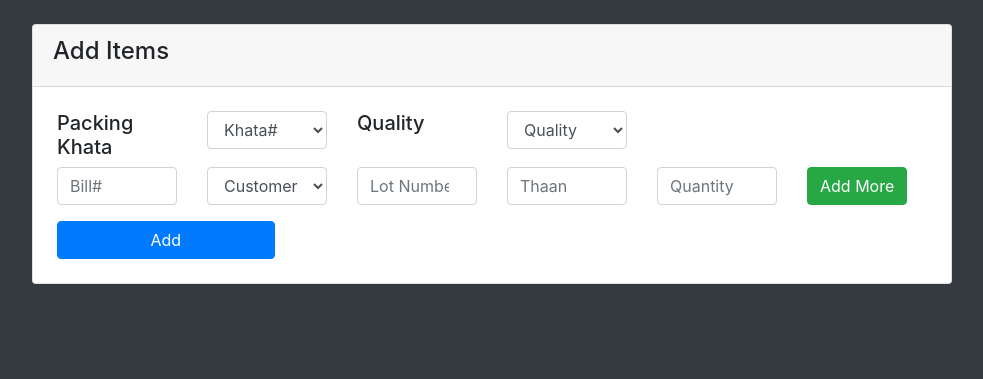
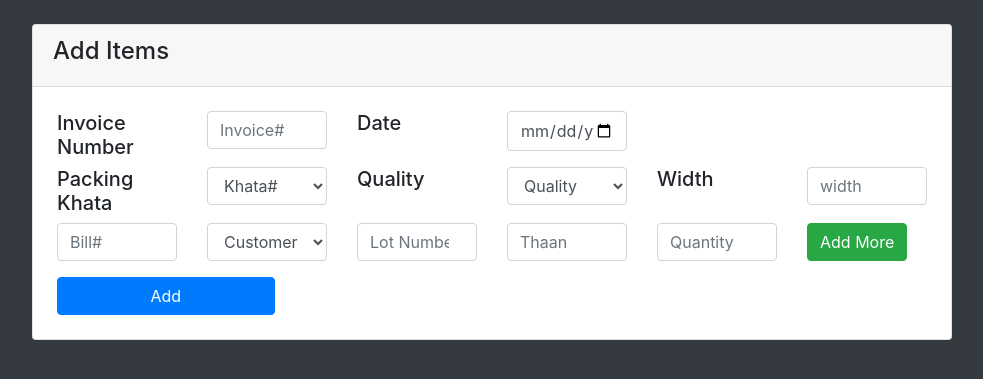
Before and after one commit to Nabeel70/Dynamically-Add-Remove-Form-Inputs-Insert-Data-Into-Database-Using-Bootstrap-jQuery-PHP, a PHP site: page / in a window 1280 px wide. Shown: the top 379 px of the page, without its empty margins (148-1131 px from the left). Run offline with PHP 8.4, Linux system fonts and the light colour scheme; some libraries are stand-ins or nearby versions.

Commit message:
Updated the website by increase more rows and functionality

```diff
--- a/index.php
+++ b/index.php
@@ -25,6 +25,25 @@
 
                         <div class="row">
                             <div class="col-md-2">
+                              <h5>Invoice Number</h5>
+                            </div>
+
+                            <div class="col-md-2">
+                            <input type="number" name="product_invoice" class="form-control"
+                                          placeholder="Invoice#" required>
+                            </div>
+
+                            <div class="col-md-2">
+                                <h5 for="date">Date</h5>
+                            </div>
+
+                            <div class="col-md-2">
+                              <input type="date" class="form-control" name="product_date">
+                            </div>
+                        </div>
+
+                        <div class="row">
+                            <div class="col-md-2">
                               <h5>Packing Khata</h5>
                             </div>
 
@@ -48,6 +67,13 @@
                                     <option value="average">Average</option>
                                     <option value="bad">Bad</option>
                                 </select>
+                            </div>
+                            <div class="col-md-2">
+                                <h5>Width</h5>
+                            </div>
+                            <div class="col-md-2">
+                            <input type="text" name="product_width" class="form-control"
+                                          placeholder="width" required>
                             </div>
                         </div>
                      <table>
@@ -109,7 +135,7 @@
         $(document).ready(function() {
             $(".add_item_btn").click(function(e){
                 e.preventDefault();
-                $("#show_item").prepend(`<div class="row append_item">
+                $("#show_item").append(`<div class="row append_item">
                                     <div class="col mb-3">
                                          <input type="number" name="product_bill[]" class="form-control"
                                           placeholder="Bill#" required>
```
Also changed, not shown: action.php (+47 -25 lines). Lines whose indentation alone changed are shown as unchanged.
